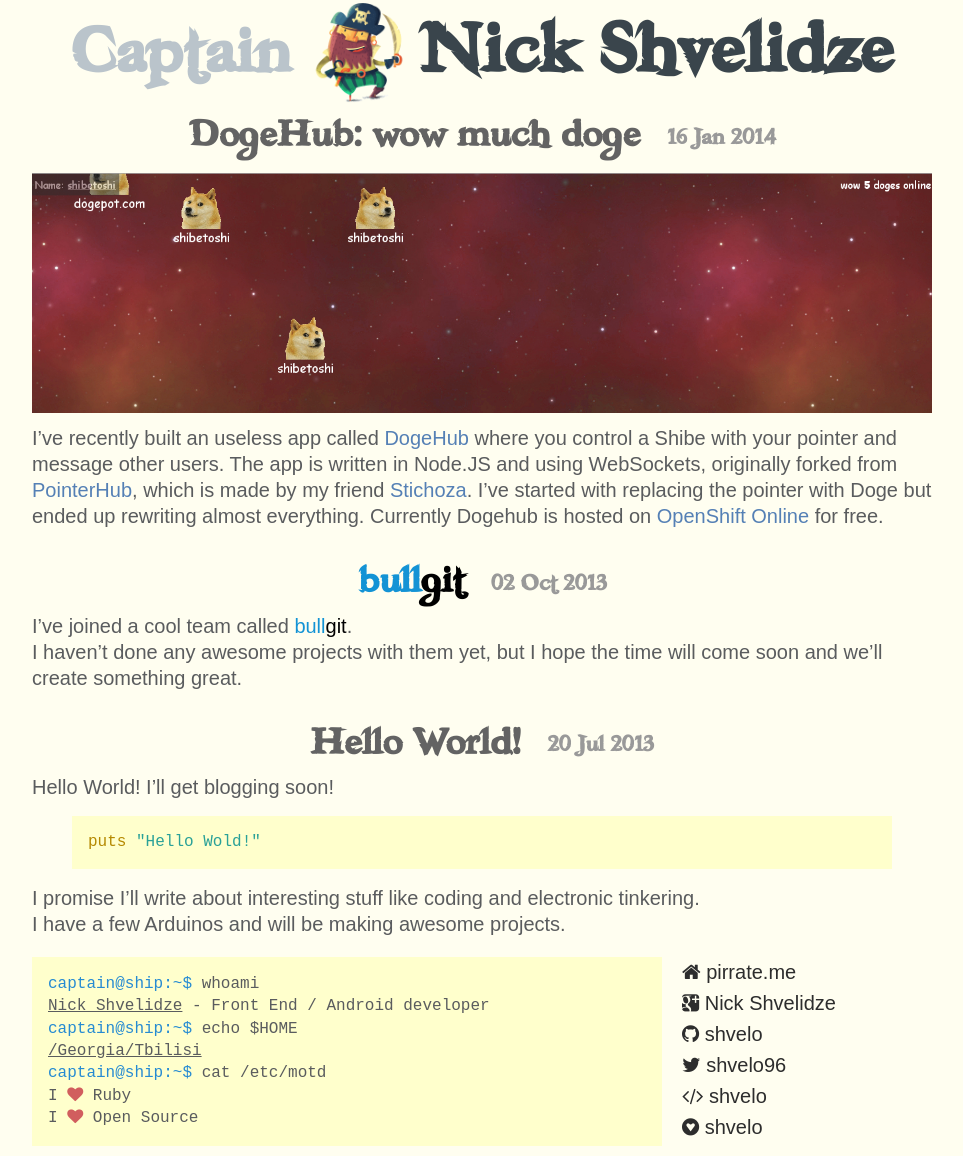
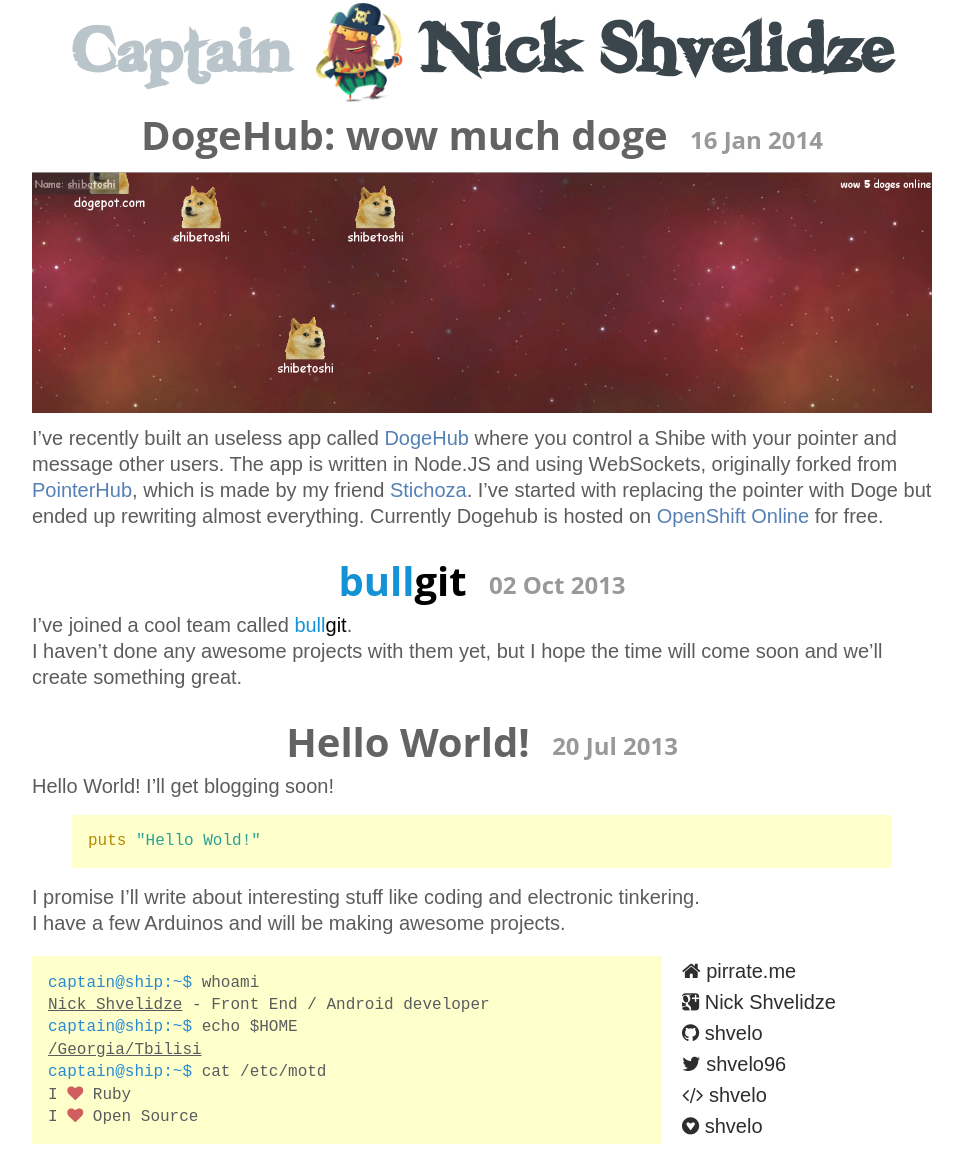
Before and after one commit to shvelo/blog.pirrate.me, a Jekyll site: the page built from index.html, in a window 1280 px wide. Shown: the whole page, without its empty margins (158-1121 px from the left). Built offline with Jekyll 4.4.1, drawn with Linux system fonts in a browser that asks for light colours; nearby versions of some CDN libraries; some web fonts are replaced; Markdown is read by kramdown in place of the engine named in the settings; comment, search, counter and statistics services are not loaded.

Commit message:
Change fonts

```diff
--- a/css/main.css
+++ b/css/main.css
@@ -1,3 +1,5 @@
+@import url('//brick.a.ssl.fastly.net/Open+Sans:400');
+
 @font-face {
   font-family: "Freebooter Regular";
   src: url("../font/Freebooter Regular.ttf");
@@ -15,7 +17,6 @@
 
 html {
   height: 100%;
-  background: #fffef0;
 }
 
 body {
@@ -119,11 +120,11 @@
 }
 
 #container #content .post .title {
-  font-family: "Freebooter Regular", sans-serif;
+  font-family: "Open Sans", sans-serif;
   margin-top: .1em;
   margin-bottom: .1em;
   text-align: center;
-  font-size: 2.6em;
+  font-size: 2em;
 }
 
 #container #content .post .title a {
```
